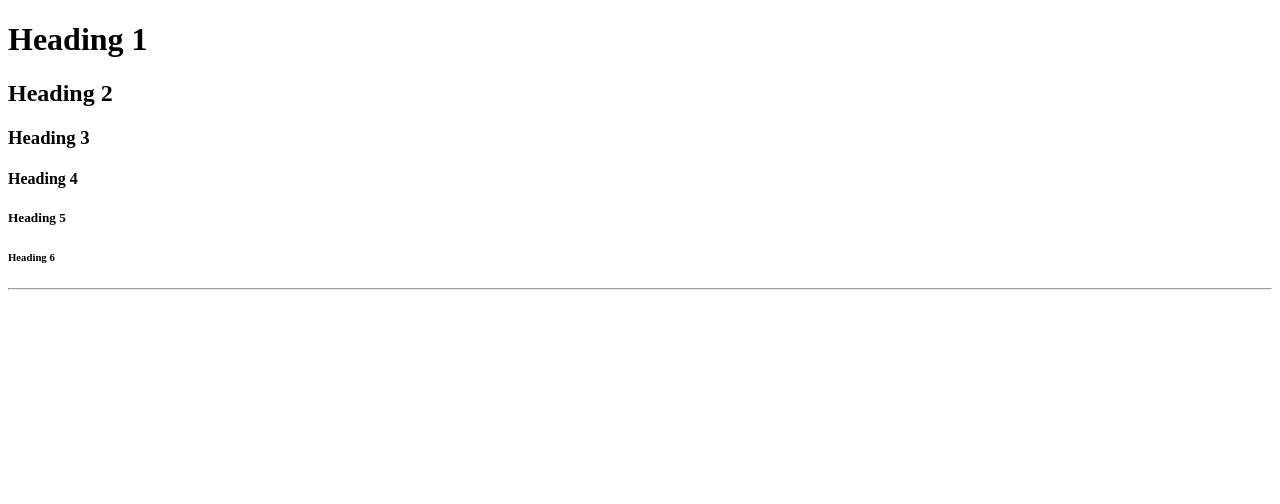
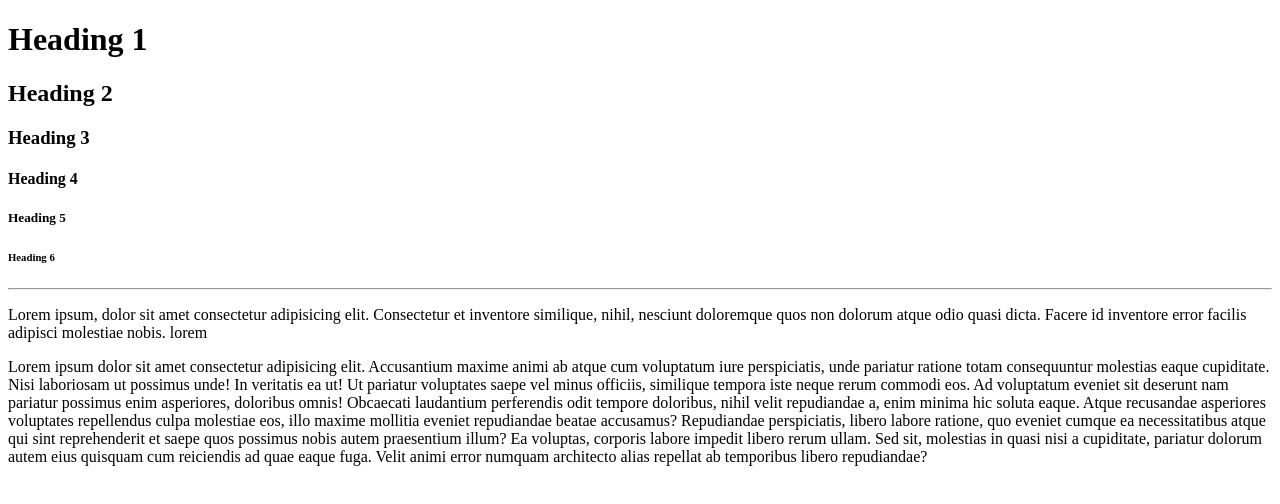
Before and after one commit to stdKnight/stdknight.github.io, a plain HTML site: page index.html in a window 1280 px wide. Drawn offline with Linux system fonts and the light colour scheme.

Commit message:
add paragrap

```diff
--- a/index.html
+++ b/index.html
@@ -13,6 +13,11 @@
   <h5>Heading 5</h5>
   <h6>Heading 6</h6>
   <hr>
-
+<p>Lorem ipsum, dolor sit amet consectetur adipisicing elit. Consectetur et inventore similique, nihil, nesciunt doloremque quos non dolorum atque odio quasi dicta. Facere id inventore error facilis adipisci molestiae nobis. lorem</p>
+<p>Lorem ipsum dolor sit amet consectetur adipisicing elit. Accusantium maxime animi ab atque cum voluptatum iure perspiciatis, unde pariatur ratione totam consequuntur molestias eaque cupiditate. Nisi laboriosam ut possimus unde!
+In veritatis ea ut! Ut pariatur voluptates saepe vel minus officiis, similique tempora iste neque rerum commodi eos. Ad voluptatum eveniet sit deserunt nam pariatur possimus enim asperiores, doloribus omnis!
+Obcaecati laudantium perferendis odit tempore doloribus, nihil velit repudiandae a, enim minima hic soluta eaque. Atque recusandae asperiores voluptates repellendus culpa molestiae eos, illo maxime mollitia eveniet repudiandae beatae accusamus?
+Repudiandae perspiciatis, libero labore ratione, quo eveniet cumque ea necessitatibus atque qui sint reprehenderit et saepe quos possimus nobis autem praesentium illum? Ea voluptas, corporis labore impedit libero rerum ullam.
+Sed sit, molestias in quasi nisi a cupiditate, pariatur dolorum autem eius quisquam cum reiciendis ad quae eaque fuga. Velit animi error numquam architecto alias repellat ab temporibus libero repudiandae?</p>
 </body>
 </html>
```
